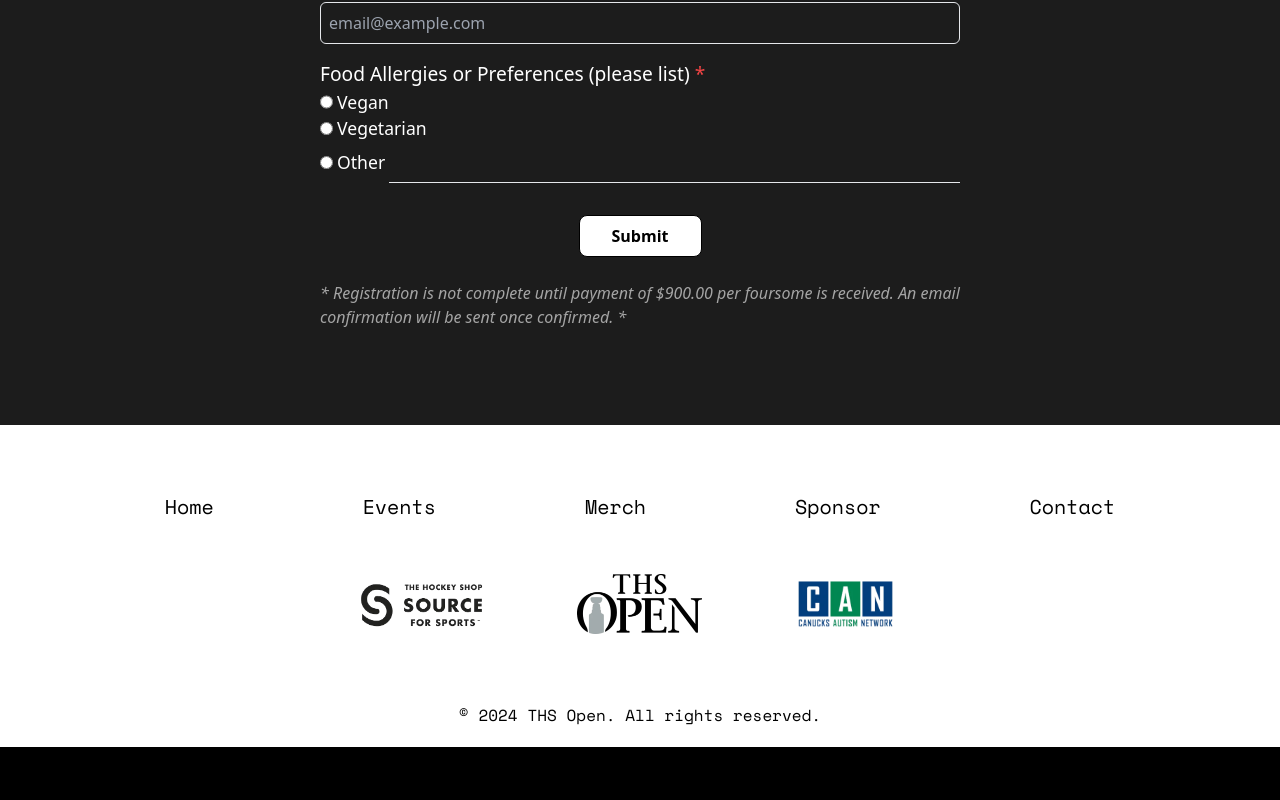
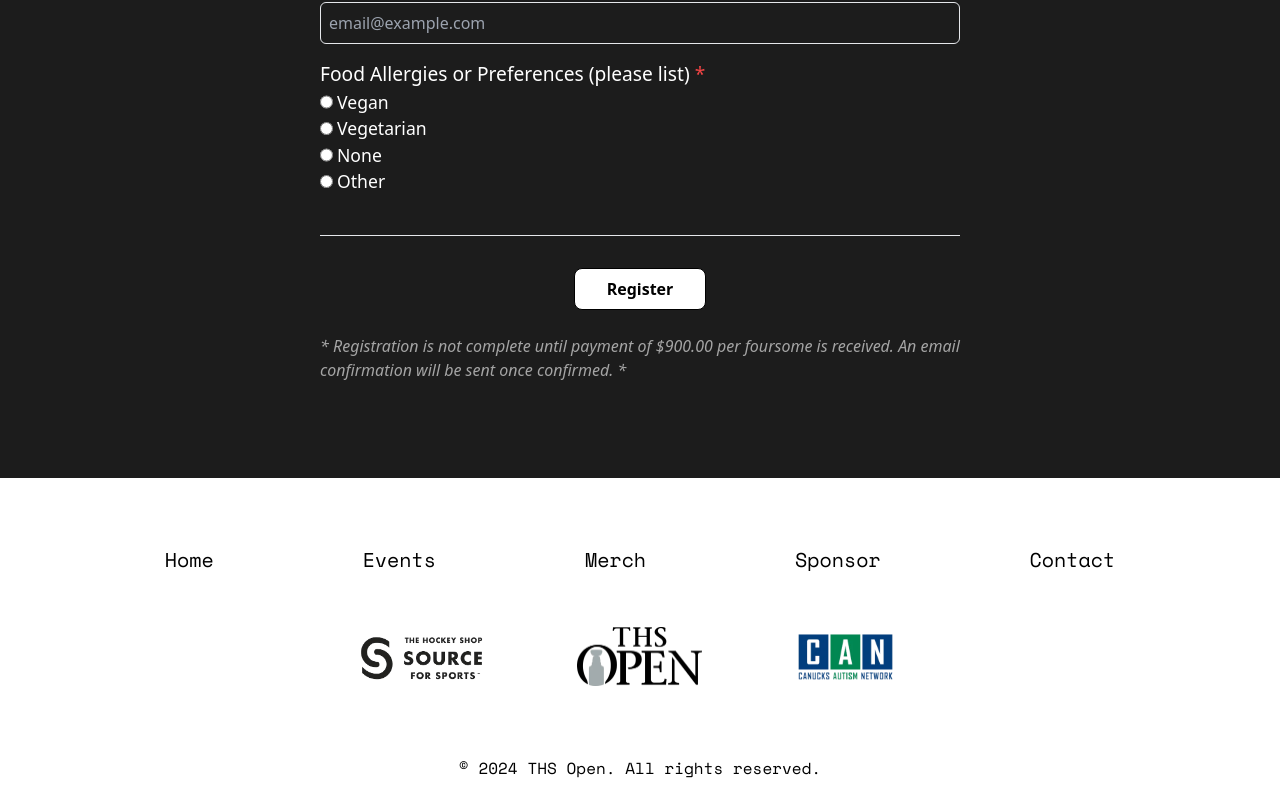
Before and after one commit to gianpinili/thsopen, a React (Vite) app: page /register in a window 1280 px wide. Shown: the part 2740-3540 px from the top of the page. Before the commit the page ends 3487 px from the top, so only its background shows below. Built offline with nearby package versions, Linux system fonts and the light colour scheme.

Commit message:
update form submission and sponsor image sizing

```diff
--- a/src/components/OurSponsors.jsx
+++ b/src/components/OurSponsors.jsx
@@ -21,19 +21,19 @@ const logos = [
 const responsive = {
  superLargeDesktop: {
   breakpoint: { max: 4000, min: 1536 },
-  items: 3
+  items: 4
  },
  desktop: {
   breakpoint: { max: 1536, min: 1024 },
-  items: 3
+  items: 4
  },
  tablet: {
   breakpoint: { max: 1024, min: 768 },
-  items: 2
+  items: 3
  },
  mobile: {
   breakpoint: { max: 768, min: 0 },
-  items: 1
+  items: 2
  }
 };
 
@@ -81,7 +81,7 @@ function OurSponsors() {
     >
      {logos.map((logo, index) => (
       <div key={index} className="flex justify-center items-center p-4 mt-6">
-       <a href={logo.href} target="_blank" rel="noreferrer" className='w-[85%] md:w-[80%]'>
+       <a href={logo.href} target="_blank" rel="noreferrer" className='w-[70%] md:w-[60%]'>
         <img src={logo.src} alt={logo.alt} className=" w-[100%] rounded-md" draggable="false" />
        </a>
       </div>
--- a/src/pages/RegisterForm.jsx
+++ b/src/pages/RegisterForm.jsx
@@ -181,6 +181,17 @@ function RegisterForm() {
        />
        <label htmlFor="vegetarian" className="md:text-[1.1rem] 2xl:text-[1.25rem]">Vegetarian</label>
       </div>
+      <div className="flex gap-1">
+       <input
+        type="radio"
+        id="none"
+        name="food"
+        value="none"
+        checked={food === 'none'}
+        onChange={(e) => setFood(e.target.value)}
+       />
+       <label htmlFor="none" className="md:text-[1.1rem] 2xl:text-[1.25rem]">None</label>
+      </div>
       <div className="flex gap-1 items-center">
        <input
         type="radio"
@@ -191,12 +202,12 @@ function RegisterForm() {
         onChange={(e) => setFood(e.target.value)}
        />
        <label htmlFor="other" className="md:text-[1.1rem] 2xl:text-[1.25rem]">Other</label>
-       <input type="text" id="other" className="bg-transparent border-b w-full p-2 focus:border-[#cefac6] focus:outline-none" onChange={(e) => setFood(e.target.value)} value={food} />
       </div>
+      <input type="text" id="other" className="bg-transparent border-b w-full p-2 focus:border-[#cefac6] focus:outline-none" onChange={(e) => setFood(e.target.value)} value={food} />
      </div>
      <div className="flex justify-center">
       <button className="border border-black bg-white mt-4 text-black px-8 py-2 rounded-lg hover:text-white hover:bg-black duration-300 font-semibold">
-       Submit
+       Register
       </button>
      </div>
      <p className='opacity-60 italic mt-2'>* Registration is not complete until payment of $900.00 per foursome is received. An email confirmation will be sent once confirmed. *</p>
```
